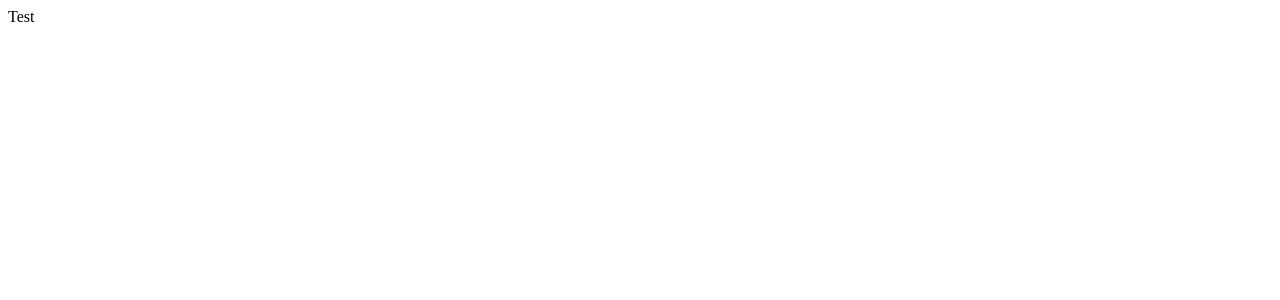
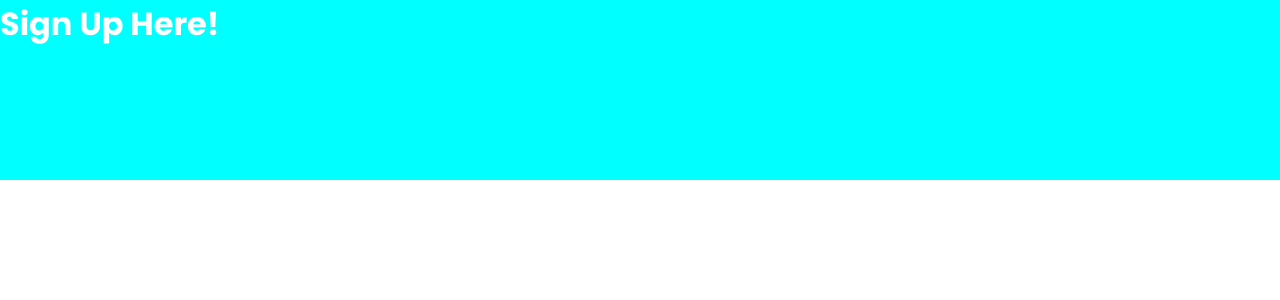
Before and after one commit to KamilCodemate-and-Karlos-Partnership/To-Do-App, a React (Create React App) app in the folder client/: page / in a window 1280 px wide. Shown: the top 300 px of the page. Built offline with nearby package versions, Linux system fonts and the light colour scheme.

Commit message:
Basic setup

```diff
--- a/client/package.json
+++ b/client/package.json
@@ -13,6 +13,7 @@
     "react": "^18.2.0",
     "react-dom": "^18.2.0",
     "react-scripts": "5.0.1",
+    "sass": "^1.58.0",
     "typescript": "^4.9.5",
     "web-vitals": "^2.1.4"
   },
--- /dev/null
+++ b/client/src/assets/styles/FormHeader.scss
@@ -0,0 +1,8 @@
+.form-header {
+    display: flex;
+    width: 100vw;
+    height: 180px;
+    background-color: aqua;
+    color: white;
+
+}
--- /dev/null
+++ b/client/src/components/FormHeader.tsx
@@ -0,0 +1,12 @@
+import React from 'react';
+import '../assets/styles/FormHeader.scss';
+
+const FormHeader: React.FC<{ title: string }> = ({ title }): React.ReactElement => {
+    return (
+        <div className='form-header'>
+            <h1>{title}</h1>
+        </div>
+    )
+}
+
+export default FormHeader;
--- /dev/null
+++ b/client/src/index.scss
@@ -0,0 +1,13 @@
+@import url('https://fonts.googleapis.com/css2?family=Poppins:ital,wght@0,100;0,200;0,300;0,400;0,500;0,600;0,700;0,800;0,900;1,100;1,200;1,300;1,400;1,500;1,600;1,700;1,800;1,900&display=swap');
+
+* {
+    margin: 0;
+    padding: 0;
+    box-sizing: border-box;
+    font-family: 'Poppins', sans-serif;
+}
+
+.app-container {
+    width: 100vw;
+    height: 100vh;
+}
--- a/client/src/index.tsx
+++ b/client/src/index.tsx
@@ -1,5 +1,11 @@
 import React from 'react';
 import ReactDOM from 'react-dom/client';
+import SignUpForm from './pages/SignUpForm';
+import './index.scss';
 
 const root = ReactDOM.createRoot(document.getElementById('root') as HTMLElement);
-root.render(<div>Test</div>);
+root.render(
+<div className='app-container'>
+    <SignUpForm />
+</div>
+);
--- /dev/null
+++ b/client/src/pages/SignUpForm.tsx
@@ -0,0 +1,12 @@
+import React from 'react';
+import FormHeader from '../components/FormHeader';
+
+const SignUpForm = () => {
+  return (
+    <div className='signUpForm'>
+        <FormHeader title="Sign Up Here!" />
+    </div>
+  )
+}
+
+export default SignUpForm;
```
Also changed, not shown: 2 other files (tests, documents, lock files or other folders).
